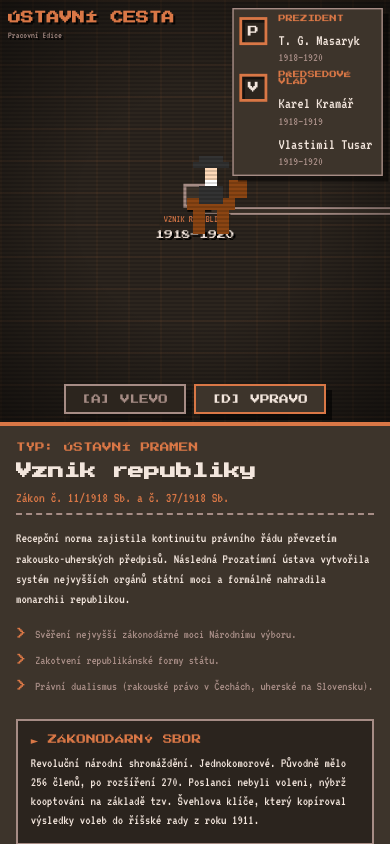
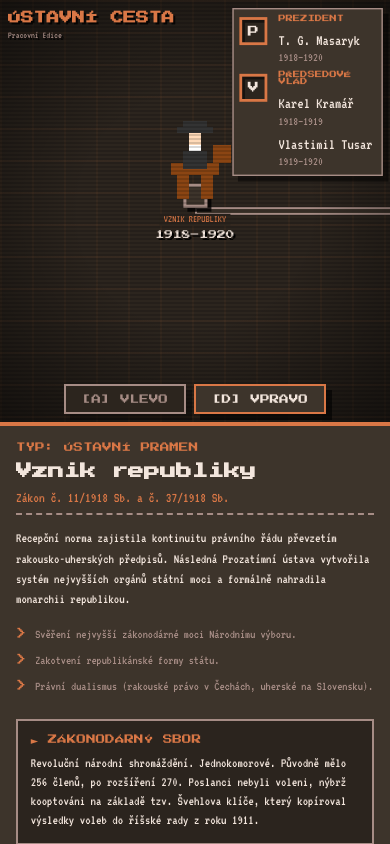
Before and after one commit to Fungulash-cze/Cesta-eskou-stavnost-, a plain HTML site: page index.html in a window 390 px wide. Drawn offline with Linux system fonts and the light colour scheme.

Commit message:
Update index.html

```diff
--- a/index.html
+++ b/index.html
@@ -504,7 +504,7 @@
             .party-hud { top: 0.5rem; right: 0.5rem; min-width: auto; max-width: 55%; padding: 0.5rem; gap: 0.5rem; border-width: 2px; transform: scale(0.7); transform-origin: top right; }
             .controls { bottom: 0.5rem; left: 0; width: 100%; justify-content: center; gap: 0.5rem; }
             .btn { padding: 0.5rem 1rem; font-size: 0.6rem; border-width: 2px; }
-            .player { transform: scale(0.75);  margin-top: -105px;   margin-left: -48px; }
+            .player { transform: scale(0.75);  margin-top: -140px;   margin-left: -64px; }
             .node-core { width: 24px; height: 24px; border-width: 3px; }
             .node-icon svg { width: 14px; height: 14px; }
             .node-label { font-size: 0.65rem; margin-top: 0.4rem; white-space: normal; max-width: 110px; text-align: center; line-height: 1.15; }
```
